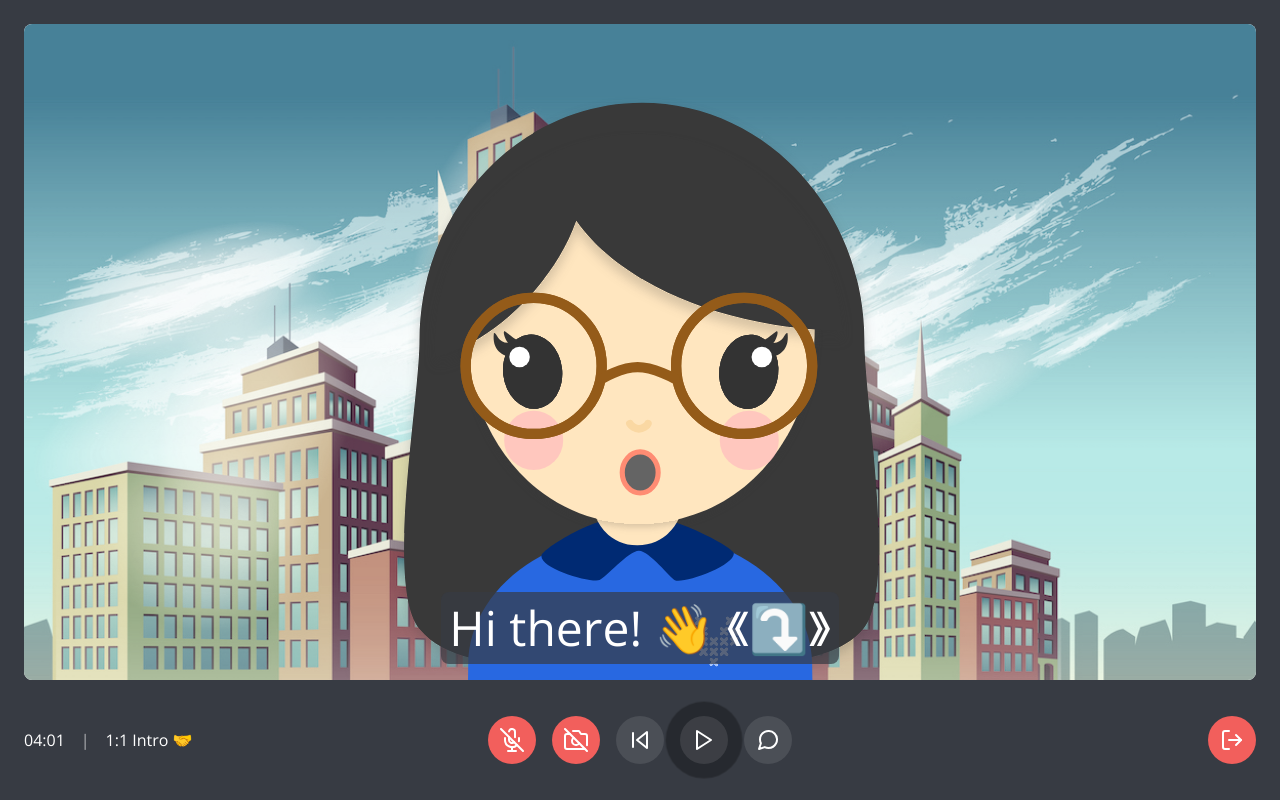
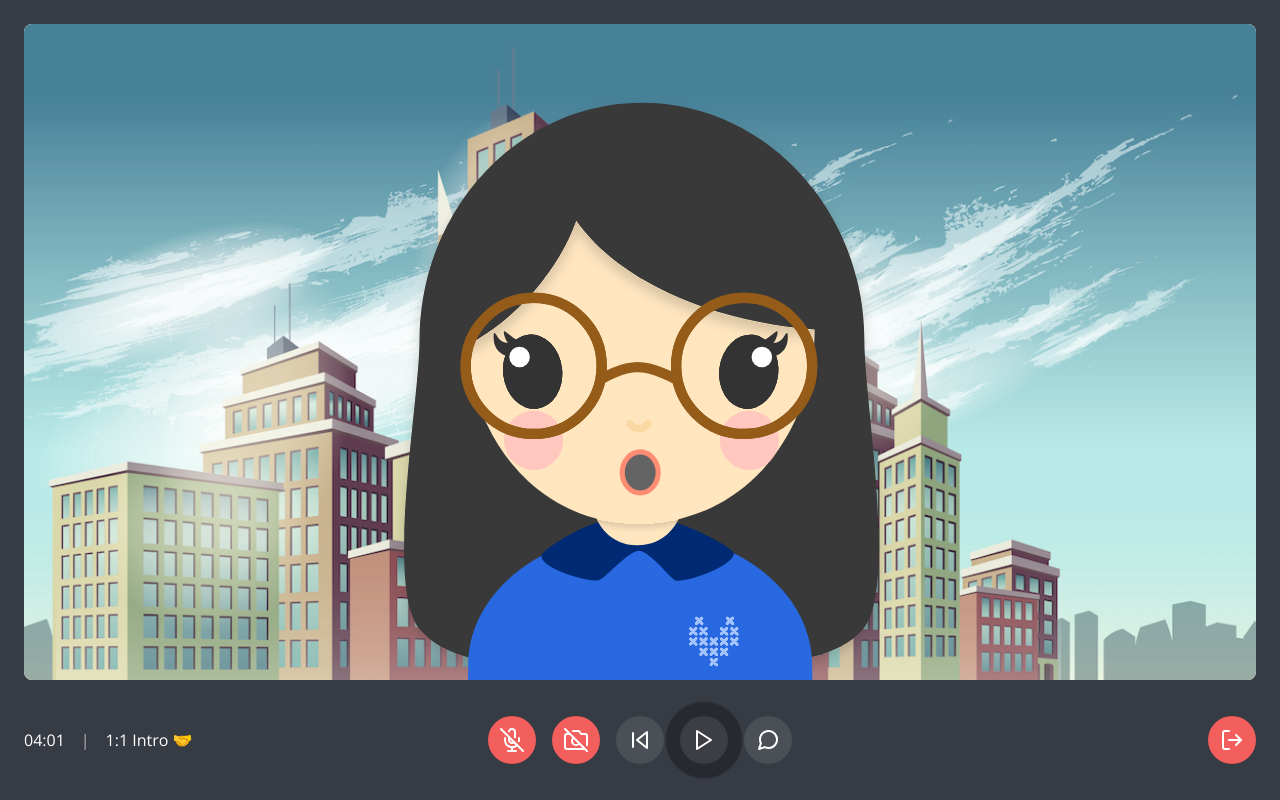
Before and after one commit to merrybottle/merrybottle, a Next.js app: page / in a window 1280 px wide. Both pictures are taken after a click on the button "Ready to join?". Built offline with nearby package versions, Linux system fonts and the light colour scheme.

Commit message:
closed captions animations

```diff
--- a/components/presenter/closed-caption.tsx
+++ b/components/presenter/closed-caption.tsx
@@ -3,9 +3,10 @@ import { ControlButton } from '@components/control-button';
 import { Text } from '@components/text';
 import { Step, steps } from '@helpers/step';
 import { rgba } from '@styles/color';
+import { mediaMatch } from '@styles/media';
 import React from 'react';
 import { RefreshCw } from 'react-feather';
-import styled from 'styled-components';
+import styled, { css, keyframes } from 'styled-components';
 
 interface ClosedCaptionProps {
   step: Step;
@@ -63,7 +64,8 @@ export const ClosedCaption: React.FC<ClosedCaptionProps> = ({
 
   return (
     <Box display="flex" flexDirection="column" alignItems="center">
-      <StyledBackgroundBox>
+      <StyledBackgroundBox key={step}>
+        <Box paddingX="xs" paddingY="xxs">
           <Text
             variant="meeting"
             size={{ xs: 'lg', lg: 'xxl' }}
@@ -72,6 +74,7 @@ export const ClosedCaption: React.FC<ClosedCaptionProps> = ({
           >
             {copy}
           </Text>
+        </Box>
       </StyledBackgroundBox>
 
       {steps.indexOf(step) === steps.length - 1 && (
@@ -89,10 +92,28 @@ export const ClosedCaption: React.FC<ClosedCaptionProps> = ({
   );
 };
 
+const scrollAnimation = keyframes`
+  0% {
+    max-width: 0px;
+  }
+  100% {
+    max-width: 3000px;
+  }
+`;
+
 const StyledBackgroundBox = styled(Box).attrs({
   borderRadius: 'xs',
-  paddingX: 'xs',
-  paddingY: 'xxs',
-})`
+})<{
+  $step?: Step;
+  $prevStep?: Step;
+}>`
   background-color: ${rgba('dark', 0.7)};
+
+  ${mediaMatch({
+    lg: css`
+      white-space: nowrap;
+      overflow: hidden;
+      animation: ${scrollAnimation} 4s ease-in forwards;
+    `,
+  })}
 `;
```
Also changed, not shown: 1 other file (tests, documents, lock files or other folders). Lines whose indentation alone changed are shown as unchanged.
